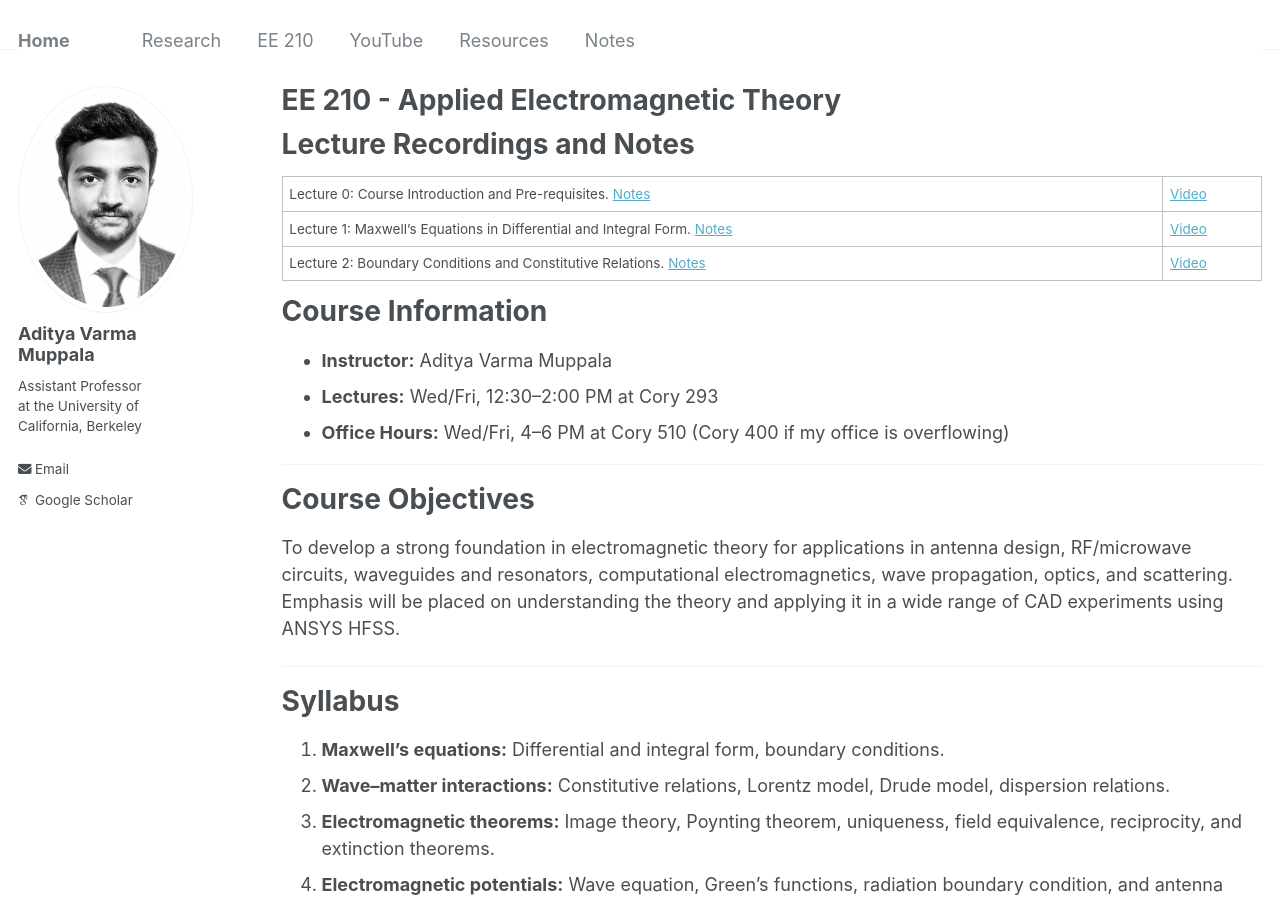
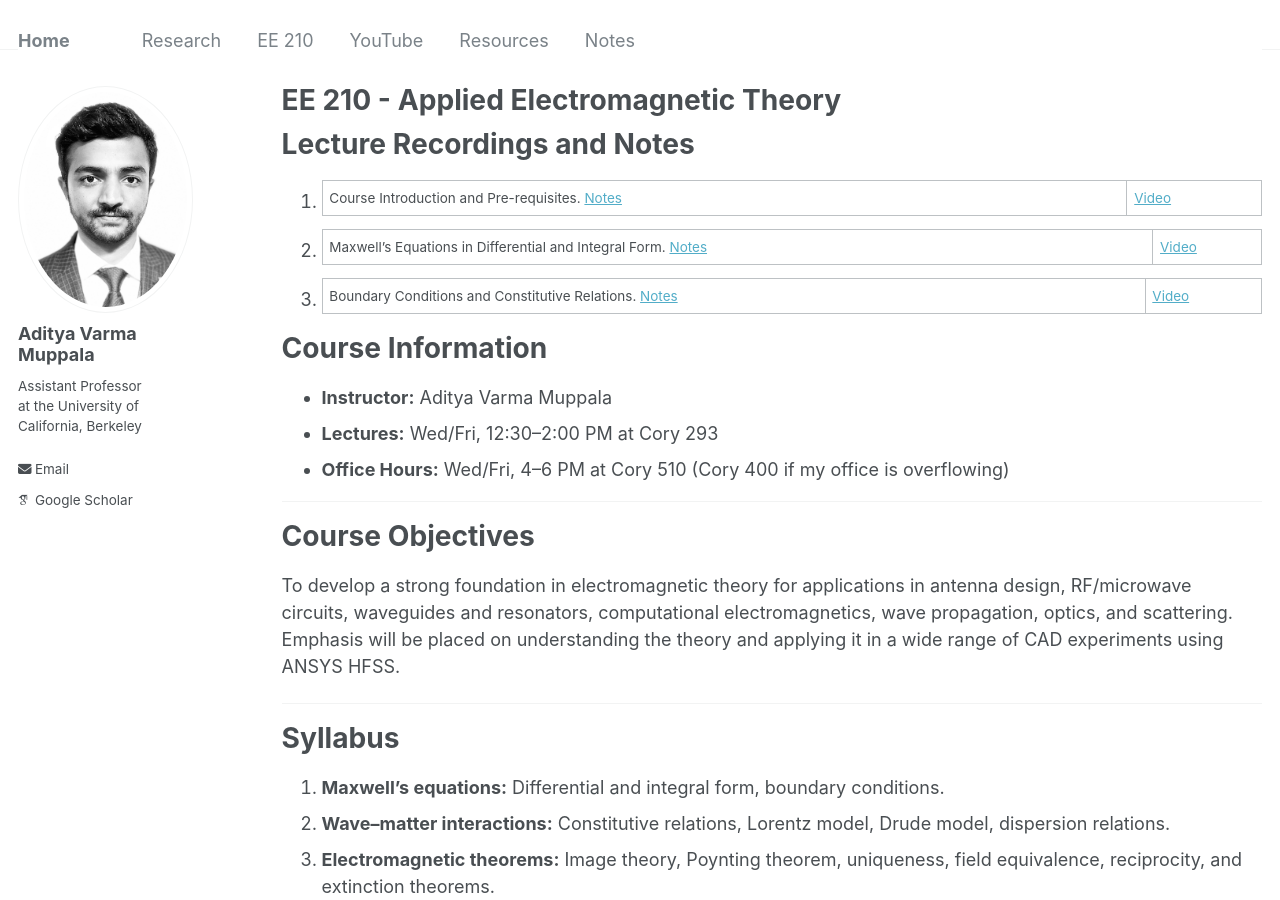
Before and after one commit to AdityaMuppala/adityamuppala.github.io, a Jekyll site: the page built from _pages/teaching210.md, in a window 1280 px wide and 900 px high. Built offline with Jekyll 4.4.1, drawn with Linux system fonts in a browser that asks for light colours; some web fonts are replaced.

Commit message:
Update teaching210.md

```diff
--- a/_pages/teaching210.md
+++ b/_pages/teaching210.md
@@ -7,9 +7,9 @@ permalink: /teaching210/
 
 # Lecture Recordings and Notes
 
-Lecture 0: Course Introduction and Pre-requisites. [Notes](https://adityamuppala.github.io/assets/Notes_EE210/EE210_Supplementary_Notes.pdf) | [Video](https://youtu.be/St917qVTUJo)
-Lecture 1: Maxwell's Equations in Differential and Integral Form. [Notes](https://adityamuppala.github.io/assets/Notes_EE210/EM01.pdf) | [Video](https://youtu.be/WmTQY7kPQe0)
-Lecture 2: Boundary Conditions and Constitutive Relations. [Notes](https://adityamuppala.github.io/assets/Notes_EE210/EM02.pdf) | [Video](https://youtu.be/UDKxtX8xlu0)
+0. Course Introduction and Pre-requisites. [Notes](https://adityamuppala.github.io/assets/Notes_EE210/EE210_Supplementary_Notes.pdf) | [Video](https://youtu.be/St917qVTUJo)
+1.  Maxwell's Equations in Differential and Integral Form. [Notes](https://adityamuppala.github.io/assets/Notes_EE210/EM01.pdf) | [Video](https://youtu.be/WmTQY7kPQe0)
+2.  Boundary Conditions and Constitutive Relations. [Notes](https://adityamuppala.github.io/assets/Notes_EE210/EM02.pdf) | [Video](https://youtu.be/UDKxtX8xlu0)
 
 
 # Course Information
```
